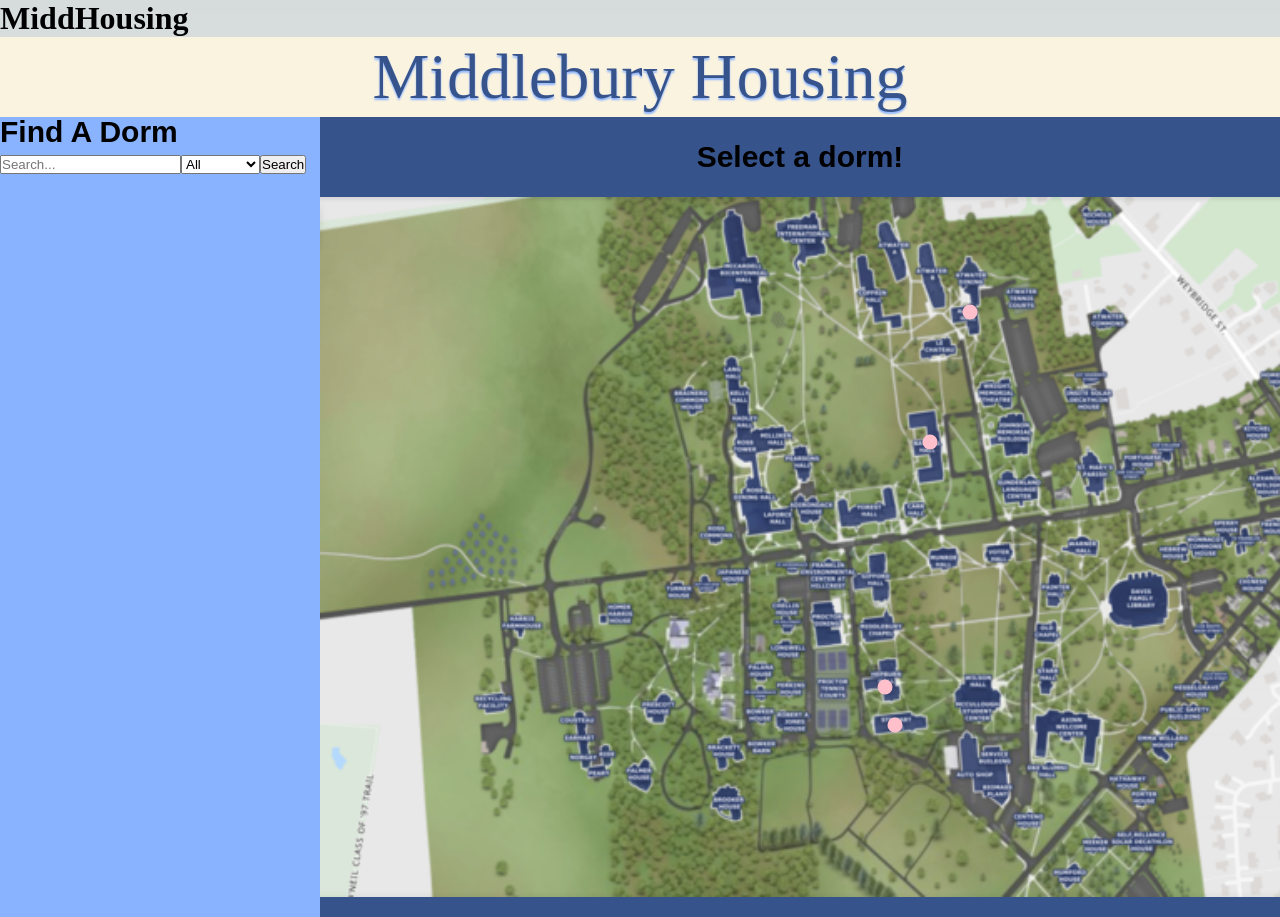
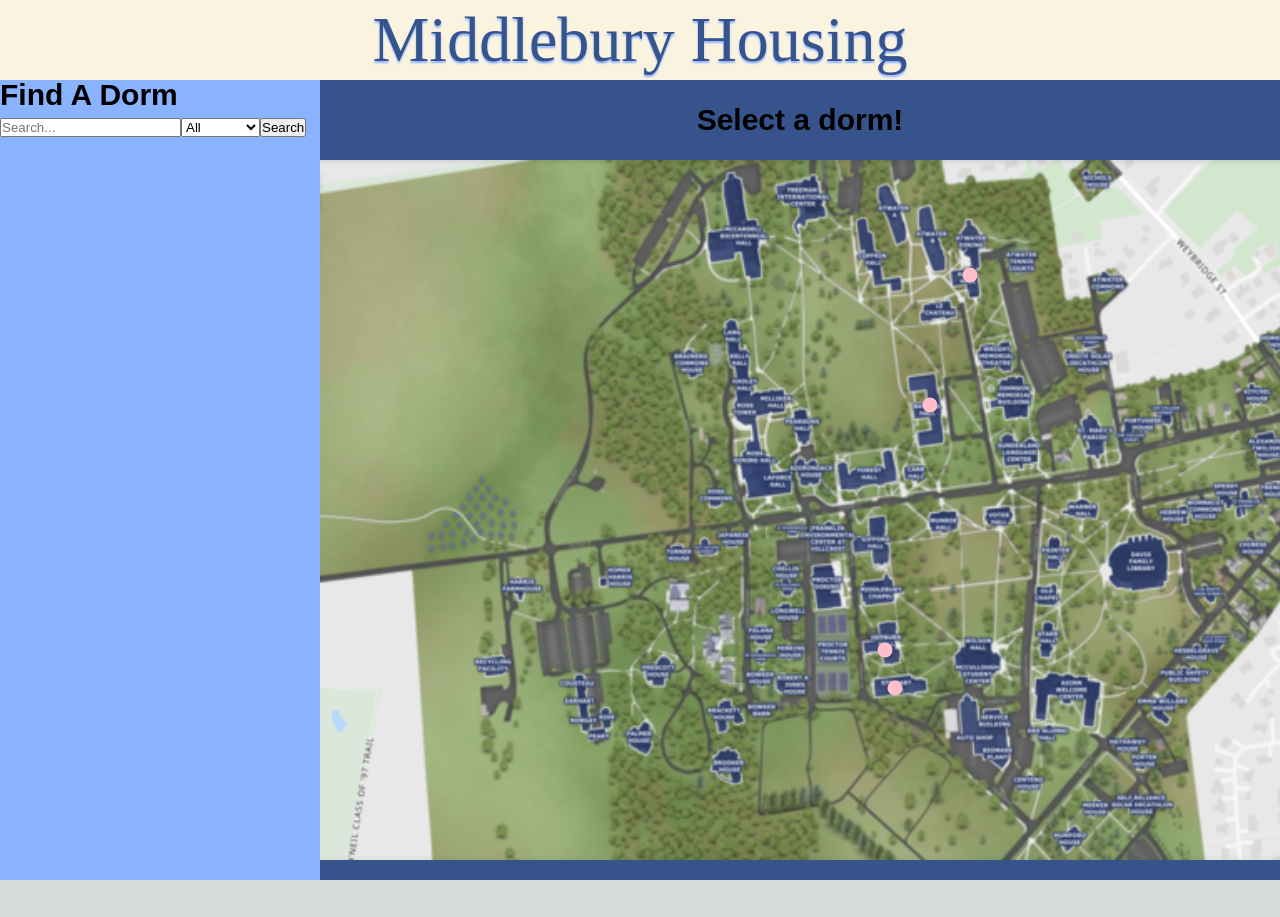
Before and after one commit to csci312a-f23/project-ellen, a Next.js app: page / in a window 1280 px wide. After the commit the page ends 880 px from the top, so only its background shows below. Built offline with nearby package versions, Linux system fonts and the light colour scheme.

Commit message:
modified _app.js to get rid of extra heading. modified spacing issue in index.js

```diff
--- a/src/pages/_app.js
+++ b/src/pages/_app.js
@@ -10,7 +10,6 @@
         <link rel="icon" href="/favicon.ico" />
       </Head>
       <main>
-        <h1 className="title">MiddHousing</h1>
         <Component {...pageProps} />
       </main>
     </div>
--- a/src/pages/index.js
+++ b/src/pages/index.js
@@ -20,9 +20,7 @@
     "Lang",
     "Kelly",
     "Pearsons",
-
     "Hillcrest",
-
     "Munford",
     "Chrome",
   ];
```
